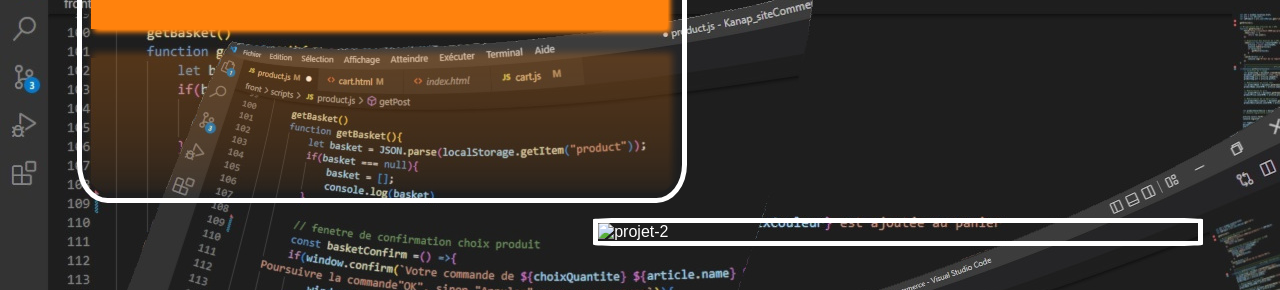
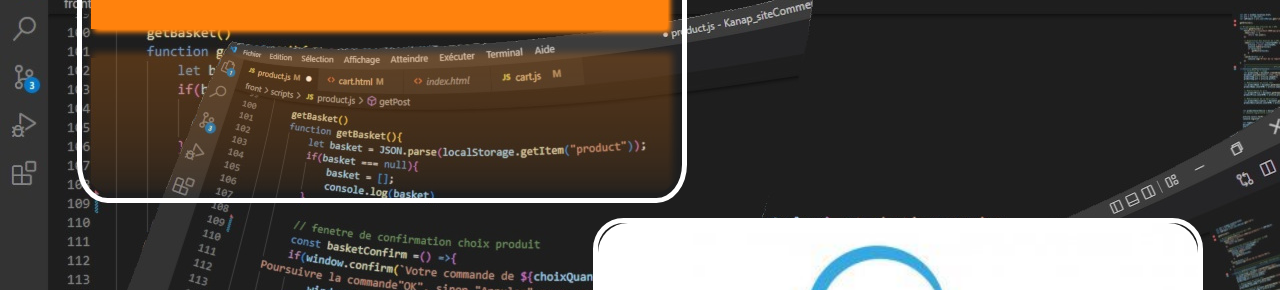
Before and after one commit to pfnas/portfolio, a plain HTML site: page index.html in a window 1280 px wide. Shown: the part 3299-3589 px from the top of the page. Drawn offline with Linux system fonts and the light colour scheme; the site is published under a folder, as on GitHub Pages, so addresses that start at the root find nothing.

Commit message:
modif picture

```diff
--- a/index.html
+++ b/index.html
@@ -216,7 +216,7 @@ is-ready has-scroll-init has-scroll-smooth">
                     </div>
                 </div>
                 <div class="project" id="p2">
-                    <img src="/pictures/new_image.jpg" alt="projet-2">
+                    <img src="./pictures/new_image.jpg" alt="projet-2">
                     <div class="project_infos">
                         <a href="https://pfnas.github.io/osteopathe_nicolas_taminh/" target="blank">Nicolas Osteo</a>
                         <p class="date">2022</p>
```
